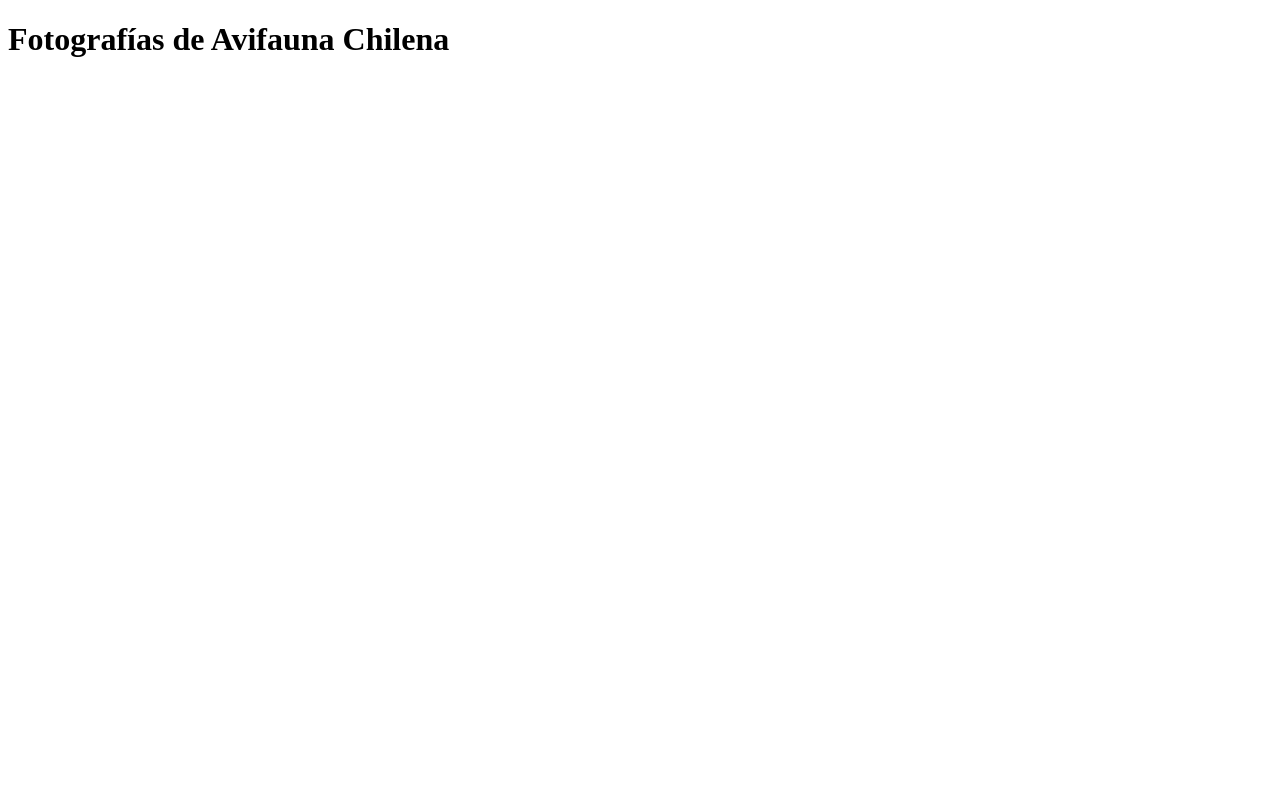
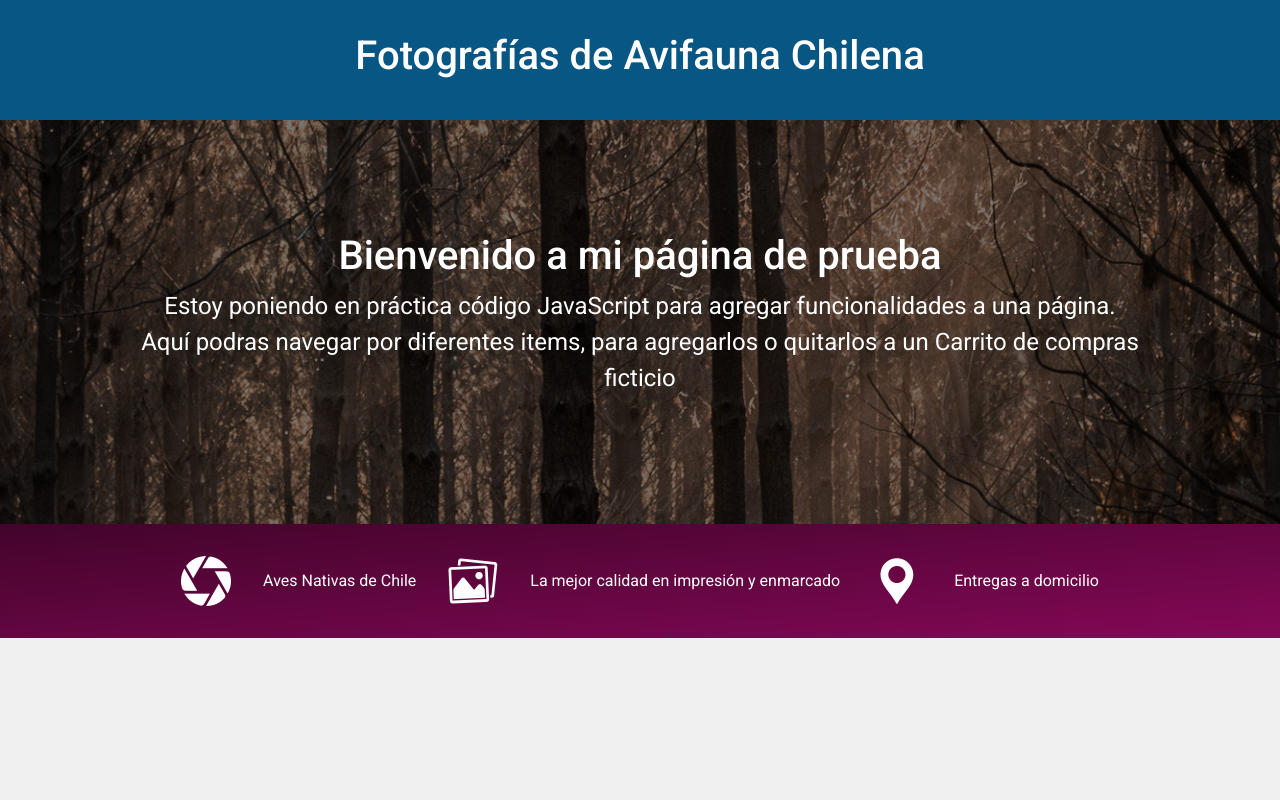
Before and after one commit to raulespmol/carrito, a plain HTML site: page index.html in a window 1280 px wide. Shown: the top 800 px of the page. Drawn offline with nearby package versions, Linux system fonts and the light colour scheme.

Commit message:
Header, hero y barra con iconos

```diff
--- a/assets/styles/style.css
+++ b/assets/styles/style.css
@@ -0,0 +1,55 @@
+@import url('https://fonts.googleapis.com/css2?family=Roboto:wght@300;400;500;700;900&display=swap');
+
+:root{
+    --main-color: #085684;
+    --sec-color: #840856;
+}
+
+* {
+    margin: 0;
+    padding: 0;
+    font-family: 'Roboto', sans-serif;
+}
+
+body {
+    min-height: 100vh;
+    background-color: #f0f0f0;
+}
+
+header {
+    background-color: var(--main-color);
+    color: #fff;
+    text-align: center;
+    padding: 2rem;
+}
+
+.hero {
+    background-image: url('../img/hero.jpg');
+    background-size: cover;
+    background-blend-mode: multiply;
+    background-color: #777;
+    padding: 7rem;
+    color: #fff;
+}
+
+.barra {
+    background-image: linear-gradient(to bottom right, #42042b, #840856);
+}
+
+.barra .d-flex > * {
+    margin: 1rem;
+    color: #fff;
+    font-weight: 400;
+}
+
+.div-para-scroll {
+    height: 120vh;
+}
+
+footer {
+    background-color: var(--sec-color);
+    color: #fff;
+    text-align: center;
+    padding: 2rem;
+
+}
--- a/index.html
+++ b/index.html
@@ -3,7 +3,7 @@
 <head>
     <meta charset="UTF-8">
     <meta name="viewport" content="width=device-width, initial-scale=1.0">
-
+    <link href="https://cdn.jsdelivr.net/npm/bootstrap@5.3.1/dist/css/bootstrap.min.css" rel="stylesheet" integrity="sha384-4bw+/aepP/YC94hEpVNVgiZdgIC5+VKNBQNGCHeKRQN+PtmoHDEXuppvnDJzQIu9" crossorigin="anonymous">
     <link rel="stylesheet" href="./assets/styles/style.css">
     <title>Carrito de compras</title>
 </head>
@@ -12,6 +12,31 @@
         <h1>Fotografías de Avifauna Chilena</h1>
     </header>
 
+    <section class="hero">
+        <h2 class="bienvenido text-center fs-1">Bienvenido a mi página de prueba</h2>
+        <p class="intro text-center fs-4">Estoy poniendo en práctica código JavaScript para agregar funcionalidades a una página.<br>
+        Aquí podras navegar por diferentes items, para agregarlos o quitarlos a un Carrito de compras ficticio</p>
+    </section>
 
+    <section class="barra">
+        <div class="container mt-0">
+            <div class="row p-3">
+                <div class="col-12 d-flex flex-row align-items-center justify-content-center">
+                    <img src="./assets/img/icon-1.png" alt="icono" width="50">
+                    <p>Aves Nativas de Chile</p>
+                    <img src="./assets/img/icon-2.png" alt="icono" width="50">
+                    <p>La mejor calidad en impresión y enmarcado</p>
+                    <img src="./assets/img/icon-3.png" alt="icono" width="50">
+                    <p>Entregas a domicilio</p>
+                </div>
+            </div>
+        </div>
+    </section>
+
+        <div class="div-para-scroll"></div>
+
+    <footer>
+        <p>Aqui va un footer</p>
+    </footer>
 </body>
 </html>
```
Also changed, not shown: assets/img/hero.jpg (added), assets/img/icon-1.png (added), assets/img/icon-2.png (added), assets/img/icon-3.png (added), 1 other file.
